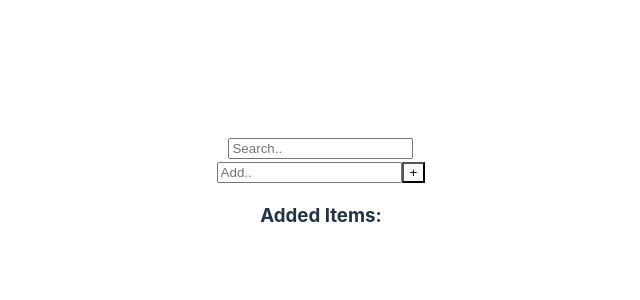
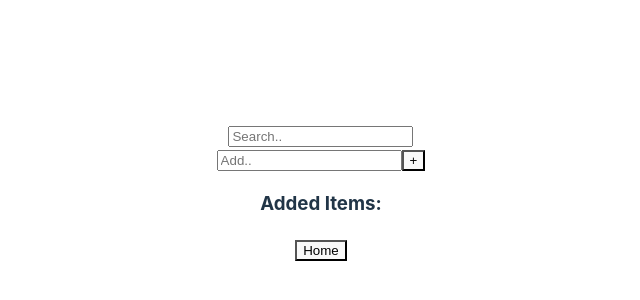
Before and after one commit to krishnakanthati/hiipal, a React (Vite) app: page /features in a window 1280 px wide. Shown: the part 208-508 px from the top of the page, without its empty margins (319-959 px from the left). Built offline with nearby package versions, Linux system fonts and the light colour scheme.

Commit message:
feature button

```diff
--- a/src/pages/Features/Features.jsx
+++ b/src/pages/Features/Features.jsx
@@ -1,4 +1,5 @@
 import React, { useState } from "react";
+import { Link } from "react-router-dom";
 import AddItems from "../../components/AddItems/AddItems";
 import SearchBar from "../../components/SearchBar/SearchBar";
 
@@ -12,6 +13,9 @@ function Features() {
     <div>
       <SearchBar onVariableChange={handleVariableChange} />
       <AddItems query={variable} />
+      <Link to="/">
+        <button>Home</button>
+      </Link>
     </div>
   );
 }
--- a/src/pages/Home/Home.jsx
+++ b/src/pages/Home/Home.jsx
@@ -1,9 +1,13 @@
 import React from "react";
+import { Link } from "react-router-dom";
 
 function Home() {
   return (
     <div>
       <h1>Hii Pal!</h1>
+      <Link to="/features">
+        <button>Features</button>
+      </Link>
     </div>
   );
 }
```
